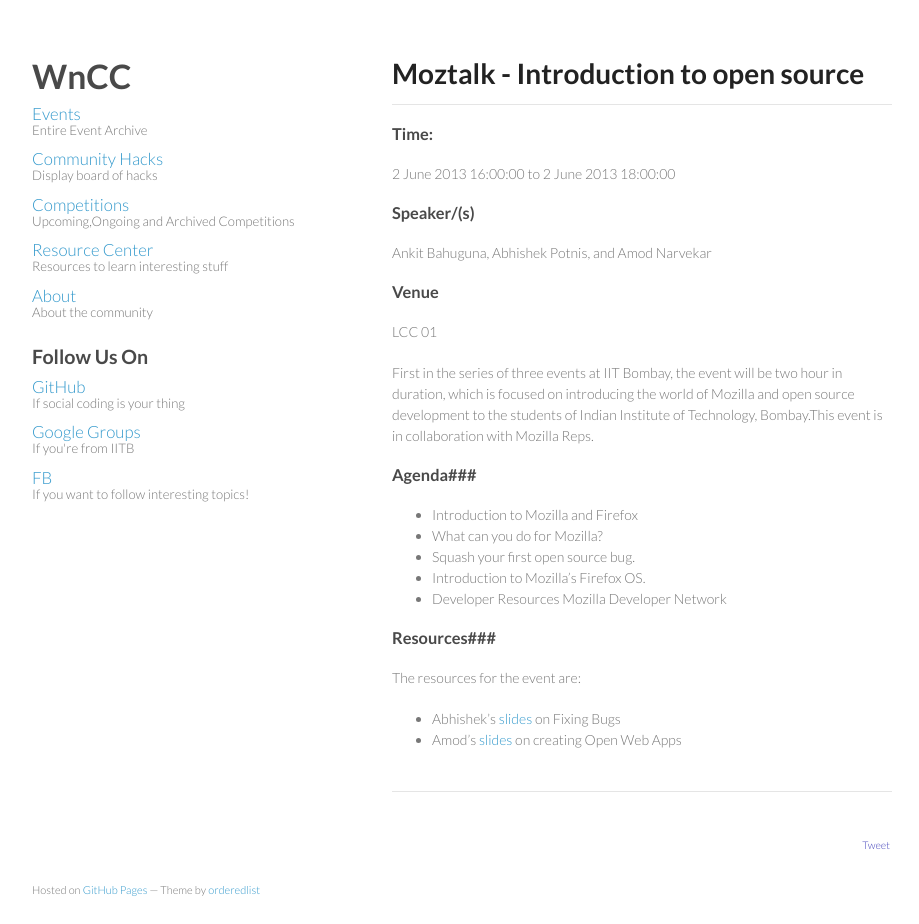
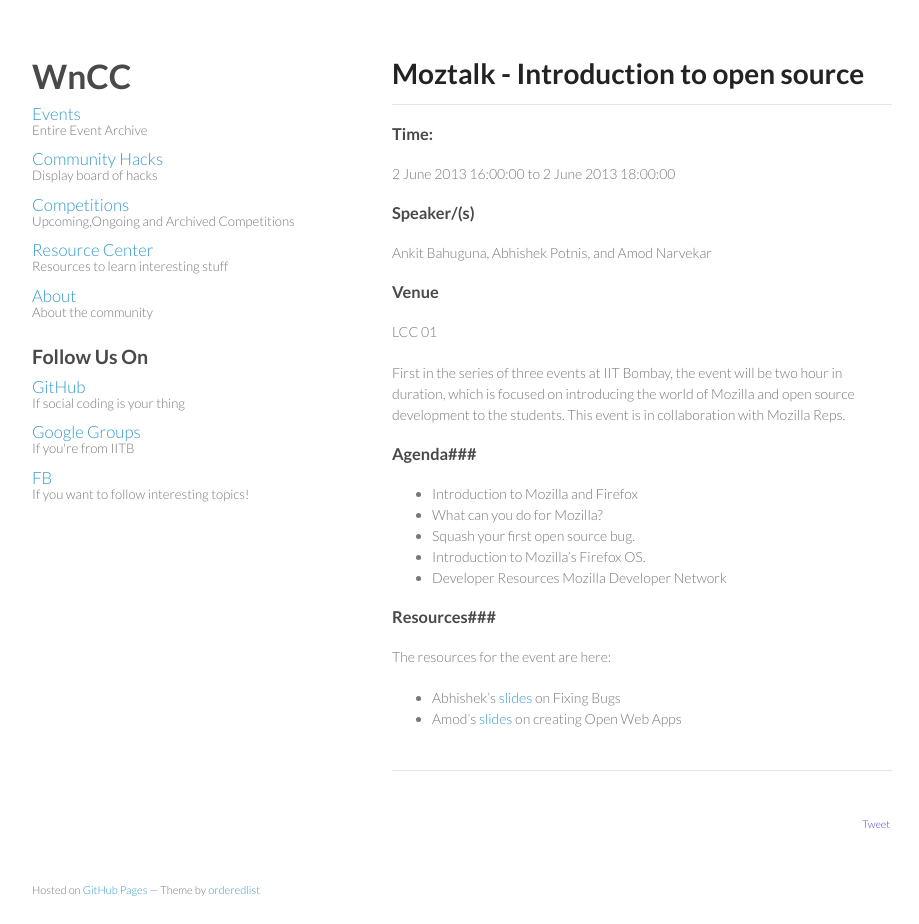
Before and after one commit to wncc/wncc.github.io, a Jekyll site: the page built from events/_posts/2013-06-02-moztalk.markdown, in a window 1280 px wide and 924 px high. Shown: the whole window, without its empty margins (178-1097 px from the left). Built offline with Jekyll 4.4.1, drawn with Linux system fonts in a browser that asks for light colours; nearby versions of some CDN libraries; Markdown is read by kramdown in place of the engine named in the settings; comment, search, counter and statistics services are not loaded.

Commit message:
Edited content

```diff
--- a/events/_posts/2013-06-02-moztalk.markdown
+++ b/events/_posts/2013-06-02-moztalk.markdown
@@ -7,7 +7,8 @@
 endtime: 2013-06-02 18:00:00
 venue: LCC 01
 ---
-First in the series of three events at IIT Bombay, the event will be two hour in duration, which is focused on introducing the world of Mozilla and open source development to the students of Indian Institute of Technology, Bombay.This event is in collaboration with Mozilla Reps.
+
+First in the series of three events at IIT Bombay, the event will be two hour in duration, which is focused on introducing the world of Mozilla and open source development to the students. This event is in collaboration with Mozilla Reps.
 
 ###Agenda###
 
@@ -18,7 +19,7 @@
 *    Developer Resources Mozilla Developer Network
 
 ###Resources###
-The resources for the event are:
+The resources for the event are here:
 
 * Abhishek's [slides](http://abhishekvp.github.io/Talks/mozTalk@IITB/) on Fixing Bugs
 * Amod's [slides](http://amodnn.github.io/MozTalk/IITB/owa.html) on creating Open Web Apps
```
